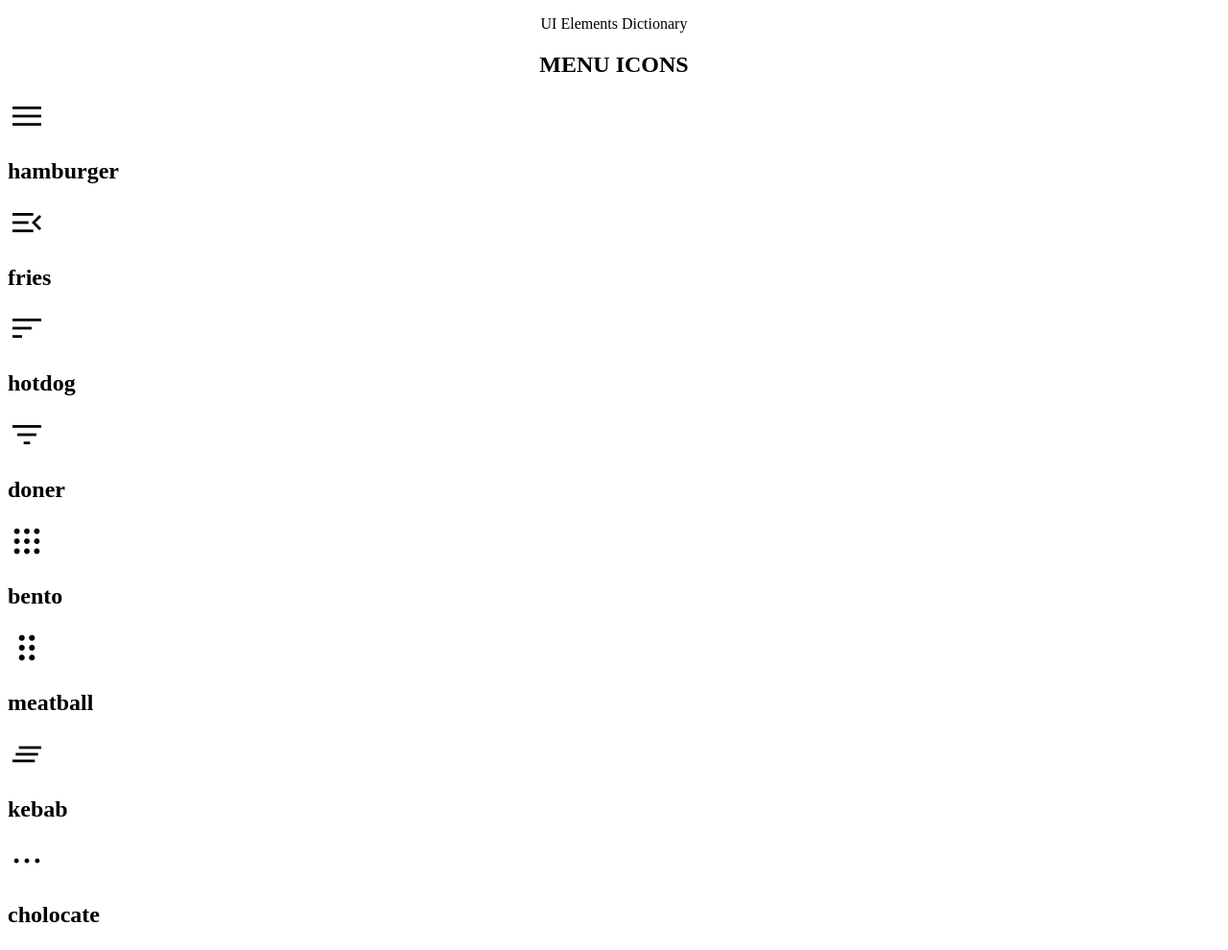
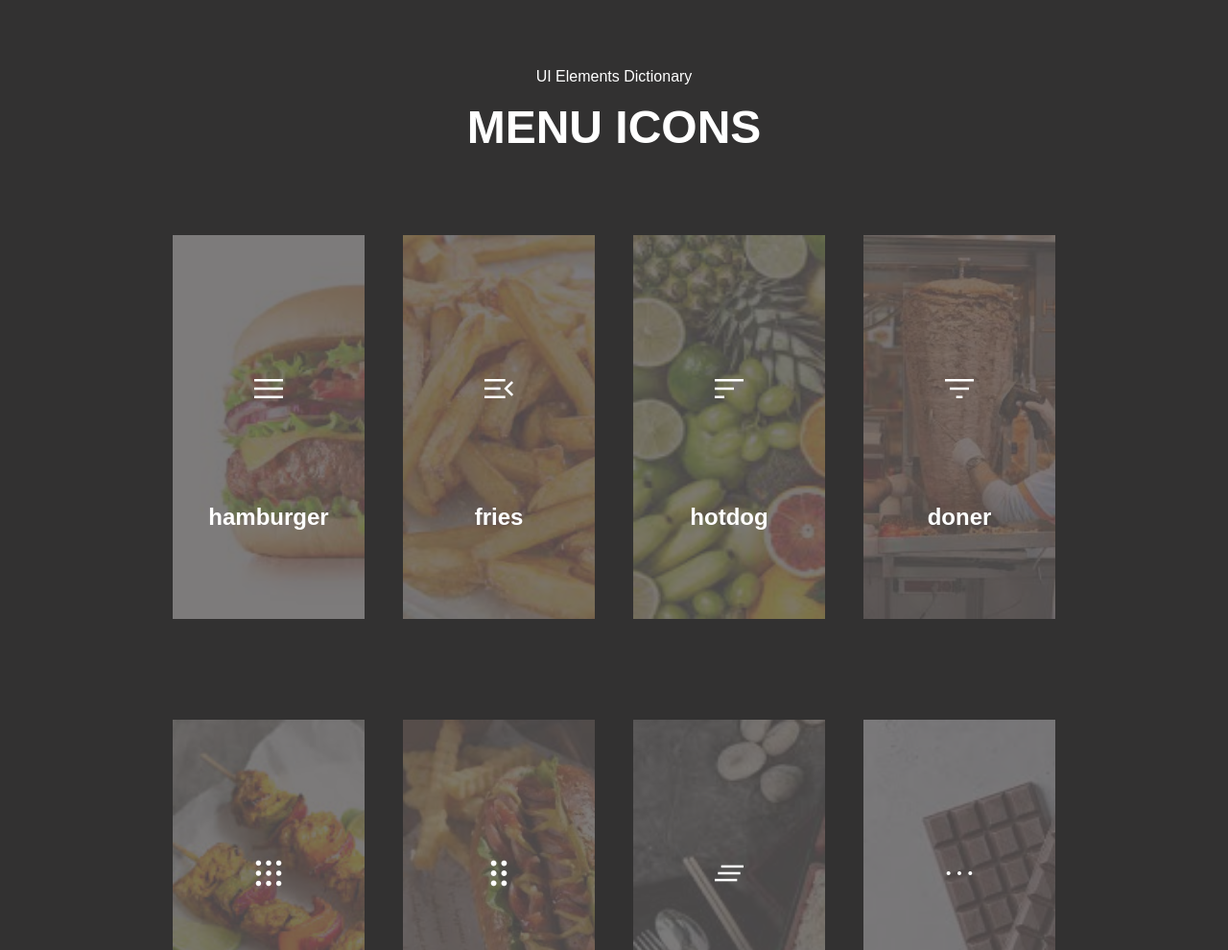
Before and after one commit to barathbalasubramanian/UI_design, a plain HTML site: page index.html in a window 1280 px wide. Shown: the top 990 px of the page at 96% size. Drawn offline with nearby package versions, Linux system fonts and the light colour scheme.

Commit message:
Update index.html

```diff
--- a/index.html
+++ b/index.html
@@ -3,7 +3,7 @@
     <title>
         UI MODEL
     </title>
-    <link rel='stylesheet' href="barath.css">
+    <link rel='stylesheet' href="style.css">
     <link rel="stylesheet" href="https://fonts.googleapis.com/css2?family=Material+Symbols+Outlined:opsz,wght,FILL,GRAD@20..48,100..700,0..1,-50..200" />
 </head>
 <style>
```
